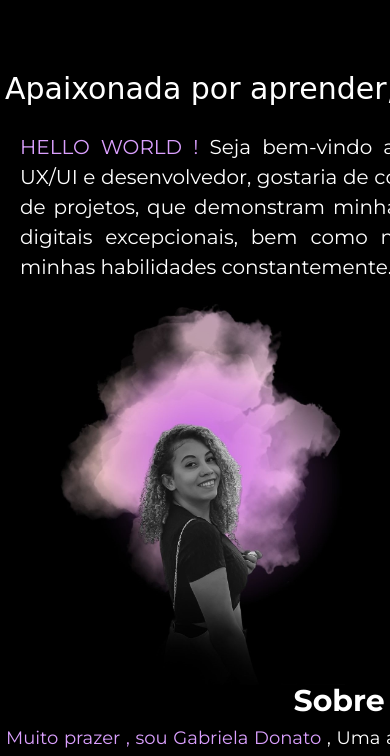
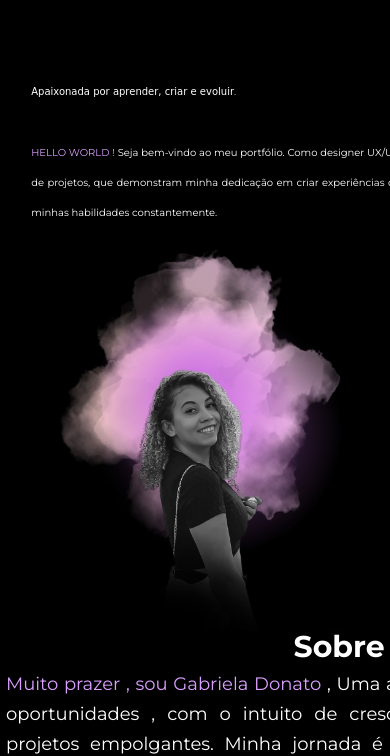
Before and after one commit to GabsDonato/Portfolio, a plain HTML site: page index.html in a window 390 px wide. Shown: the part 97-853 px from the top of the page. Drawn offline with nearby package versions, Linux system fonts and the light colour scheme; a web font is replaced by a local one.

Commit message:
atualizando

```diff
--- a/style.css
+++ b/style.css
@@ -397,7 +397,7 @@ footer .line-footer {
 
 @media screen and (max-width: 1020px){
     /* CLASSES GERAIS */
-    .flex{
+    .flex,.intro{
     flex-direction: column;
     }
 
@@ -407,6 +407,16 @@ footer .line-footer {
     }
     /*topo do site  */
 
+    .subtitulo {
+        font-size: 10px;
+        padding: 20px 8%;
+    }
+
+    .intro {
+        font-size: 10px;
+        padding: 20px 8%;
+
+    }
 
 
 }
```
